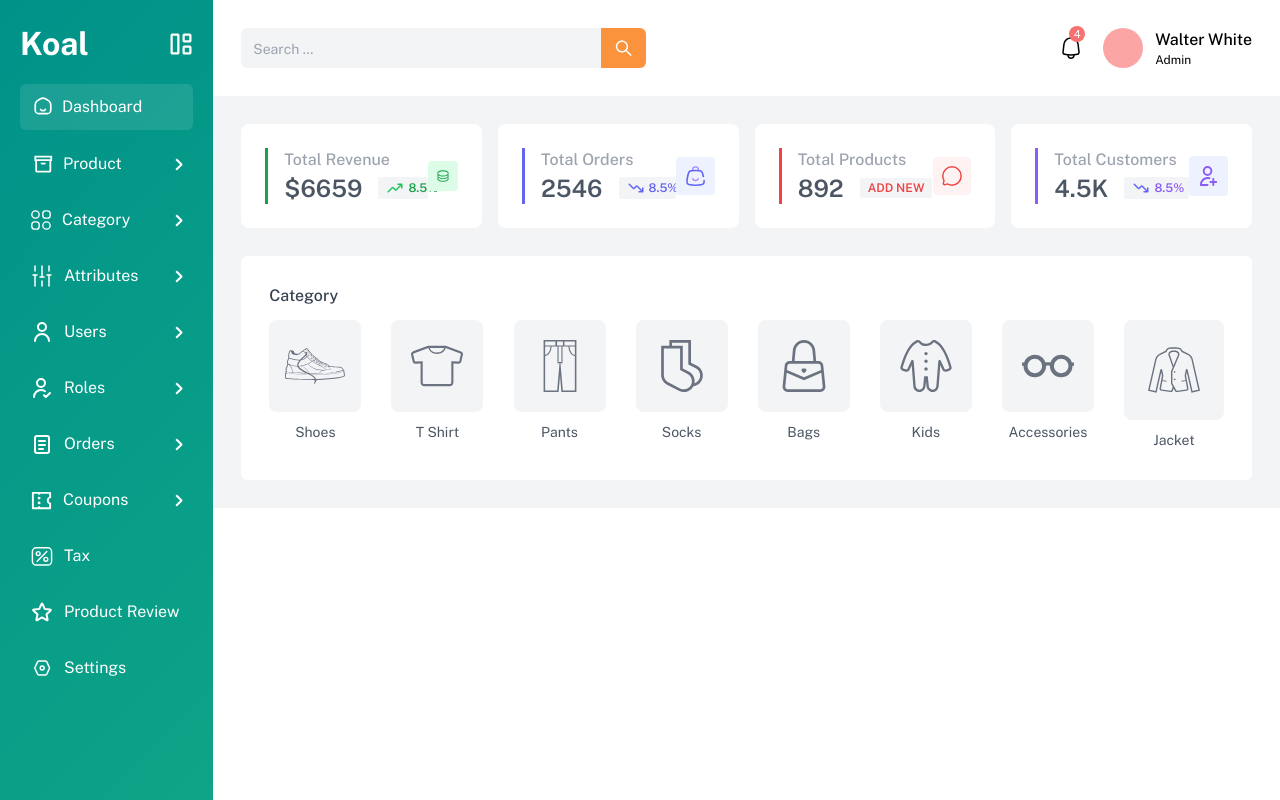
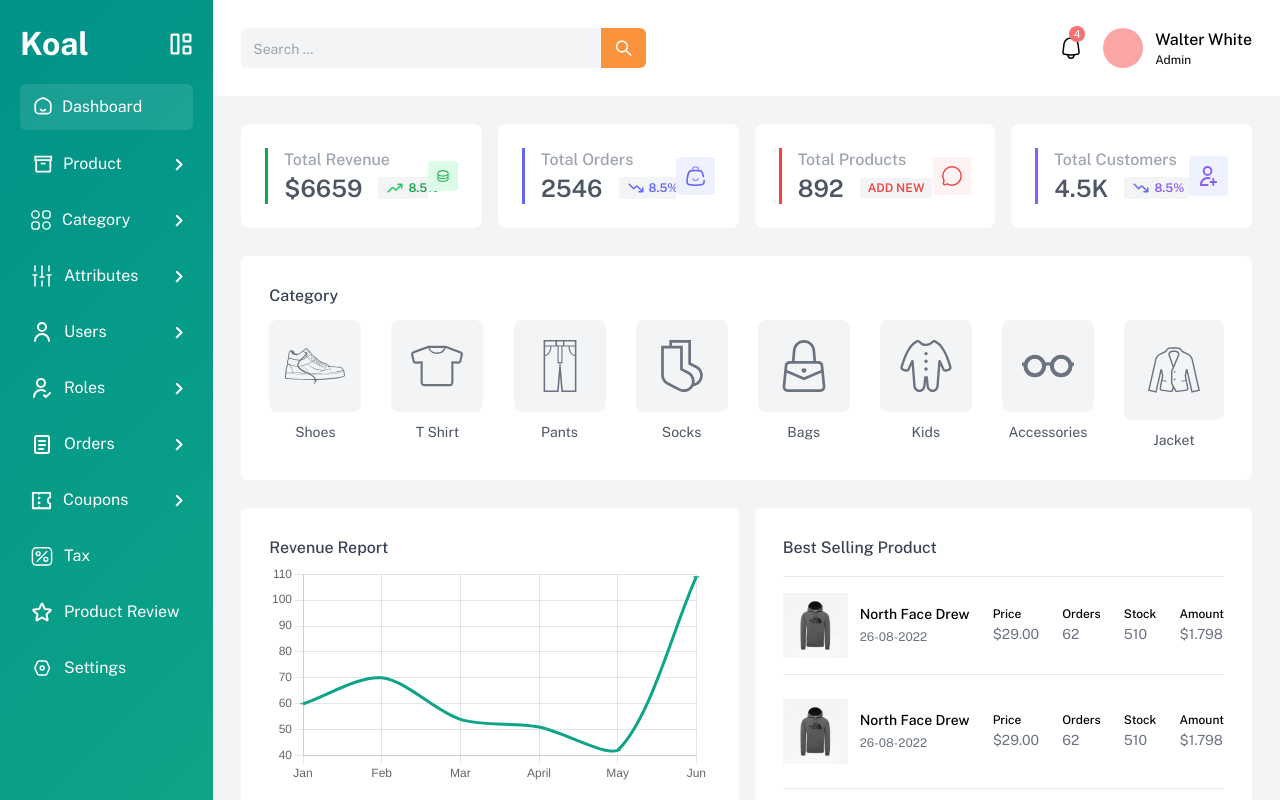
Before and after one commit to MatinSadegi/e-commerce-admin-panel, a Next.js app: page / in a window 1280 px wide. Built offline with nearby package versions, Linux system fonts and the light colour scheme.

Commit message:
create best selling product and revenue chart ui

```diff
--- /dev/null
+++ b/app/BestSelling.tsx
@@ -0,0 +1,94 @@
+import React from 'react';
+import Image from 'next/image';
+import hoodi from '@/public/images/The-North-Face-Drew-Peak-Grey_NF00AHJYLXS1_1_f55697ea-f1f0-4264-9cb3-73031ed4a0a6_460x.jpg'
+
+const BestSelling = () => {
+  return (
+    <section className="section-style">
+      <h3 className="text-gray-700 mb-4">Best Selling Product</h3>
+      <div className="flex items-center  justify-between  border-t py-4">
+        <div className="flex items-center">
+          <Image width={65} height={65} src={hoodi} alt="hoodi" />
+          <div className='ml-3'>
+            <p className='text-sm font-medium'>North Face Drew</p>
+            <span className="text-gray-500 text-xs text-gray-500">
+              26-08-2022
+            </span>
+          </div>
+        </div>
+        <div>
+          <p className="text-xs font-medium">Price</p>
+          <span className="text-sm text-gray-500">$29.00</span>
+        </div>
+        <div>
+          <p className="text-xs font-medium">Orders</p>
+          <span className="text-sm text-gray-500">62</span>
+        </div>
+        <div>
+          <p className="text-xs font-medium">Stock</p>
+          <span className="text-sm text-gray-500">510</span>
+        </div>
+        <div>
+          <p className="text-xs font-medium">Amount</p>
+          <span className="text-sm text-gray-500">$1.798</span>
+        </div>
+      </div>
+      <div className="flex items-center  justify-between  border-t py-6">
+        <div className="flex items-center">
+          <Image width={65} height={65} src={hoodi} alt="hoodi" />
+          <div className='ml-3'>
+            <p className='text-sm font-medium'>North Face Drew</p>
+            <span className="text-gray-500 text-xs text-gray-500">
+              26-08-2022
+            </span>
+          </div>
+        </div>
+        <div>
+          <p className="text-xs font-medium">Price</p>
+          <span className="text-sm text-gray-500">$29.00</span>
+        </div>
+        <div>
+          <p className="text-xs font-medium">Orders</p>
+          <span className="text-sm text-gray-500">62</span>
+        </div>
+        <div>
+          <p className="text-xs font-medium">Stock</p>
+          <span className="text-sm text-gray-500">510</span>
+        </div>
+        <div>
+          <p className="text-xs font-medium">Amount</p>
+          <span className="text-sm text-gray-500">$1.798</span>
+        </div>
+      </div>
+      <div className="flex items-center  justify-between  border-t py-6">
+        <div className="flex items-center">
+          <Image width={65} height={65} src={hoodi} alt="hoodi" />
+          <div className='ml-3'>
+            <p className='text-sm font-medium'>North Face Drew</p>
+            <span className="text-gray-500 text-xs text-gray-500">
+              26-08-2022
+            </span>
+          </div>
+        </div>
+        <div>
+          <p className="text-xs font-medium">Price</p>
+          <span className="text-sm text-gray-500">$29.00</span>
+        </div>
+        <div>
+          <p className="text-xs font-medium">Orders</p>
+          <span className="text-sm text-gray-500">62</span>
+        </div>
+        <div>
+          <p className="text-xs font-medium">Stock</p>
+          <span className="text-sm text-gray-500">510</span>
+        </div>
+        <div>
+          <p className="text-xs font-medium">Amount</p>
+          <span className="text-sm text-gray-500">$1.798</span>
+        </div>
+      </div>
+    </section>
+  );
+}
+
+export default BestSelling
--- a/app/Category.tsx
+++ b/app/Category.tsx
@@ -11,7 +11,7 @@ import jacket from '@/public/icons/jacket-illustration-2-svgrepo-com.svg'
 
 const Category = () => {
   return (
-    <section className=" bg-white mt-7 p-7 rounded-md transition-all duration-500 hover:-translate-y-1.5 hover:shadow-lg">
+    <section className=" section-style">
       <h3 className="text-gray-700 mb-1">Category</h3>
       <ul className="text-gray-600 flex justify-between text-center">
         <li className=' cursor-pointer'>
--- /dev/null
+++ b/app/RevenueChart.tsx
@@ -0,0 +1,51 @@
+"use client";
+import React from "react";
+import { Line } from "react-chartjs-2";
+import {
+  Chart as ChartJS,
+  LineElement,
+  CategoryScale,
+  LinearScale,
+  PointElement,
+  ChartData,
+  ScaleChartOptions,
+  ScaleOptionsByType
+
+} from "chart.js";
+ChartJS.register(LineElement, LinearScale, CategoryScale, PointElement);
+
+const RevenueChart = () => {
+  let data: ChartData<"line", (number | [number, number] | null)[], unknown>;
+  data = {
+    labels: ["Jan", "Feb", "Mar", "April", "May", "Jun"],
+    datasets: [
+      {
+        data: [60, 70, 54, 51, 42, 109],
+        borderColor: "#0da487",
+        pointStyle: "line",
+        tension: 0.3,
+        fill: false,
+      },
+    ],
+  };
+
+//   options = {
+//     scales:{
+//         x:{
+//             grid:{
+//                 display:false
+//             }
+//         }
+//     }
+//   }
+  return (
+    <section className=" section-style">
+      <h3 className="text-gray-700 mb-1">Revenue Report</h3>
+      <div className="">
+        <Line data={data}  />
+      </div>
+    </section>
+  );
+};
+
+export default RevenueChart;
--- a/app/globals.css
+++ b/app/globals.css
@@ -18,3 +18,10 @@ p {
   font-weight: 400;
 
 }
+
+
+@layer components {
+  .section-style{
+    @apply bg-white mt-7 p-7 rounded-md transition-all duration-500 hover:-translate-y-1.5 hover:shadow-lg
+  }
+}
--- a/app/layout.tsx
+++ b/app/layout.tsx
@@ -21,9 +21,9 @@ export default function RootLayout({
 }) {
   return (
     <html lang="en">
-      <body className={`${publicSans.className} grid grid-cols-[1fr_5fr]`}>
+      <body className={`${publicSans.className} grid grid-cols-[1fr_5fr] `}>
         <SideBar />
-        <div className="w-full ">
+        <div className="h-screen overflow-scroll">
           <TopBar/>
           {children}
         </div>
--- a/app/page.tsx
+++ b/app/page.tsx
@@ -1,4 +1,6 @@
+import BestSelling from "./BestSelling";
 import Category from "./Category";
+import RevenueChart from "./RevenueChart";
 import Static from "./Static";
 
 export default function Home() {
@@ -6,6 +8,10 @@ export default function Home() {
     <main className=" bg-gray-100 p-7">
       <Static/>
       <Category/>
+      <div className="grid grid-cols-2 gap-4">
+      <RevenueChart/>
+      <BestSelling/>
+      </div>
     </main>
   )
 }
--- a/components/SideBar.tsx
+++ b/components/SideBar.tsx
@@ -25,7 +25,7 @@ const SideBar = () => {
   const [openOrder, setOpenOrder] = useState(false);
   const [openCoupon, setOpenCoupon] = useState(false);
   return (
-    <div className=" h-screen bg-gradient-teal p-5 ">
+    <div className=" h-screen overflow-hidden bg-gradient-teal p-5 ">
       <div className="flex justify-between">
         <h2 className="text-white">Koal</h2>
         <Image src={dashboardIcon} alt="dashboard-icon" />
```
Also changed, not shown: public/images/The-North-Face-Drew-Peak-Grey_NF00AHJYLXS1_1_f55697ea-f1f0-4264-9cb3-73031ed4a0a6_460x.jpg (added).
